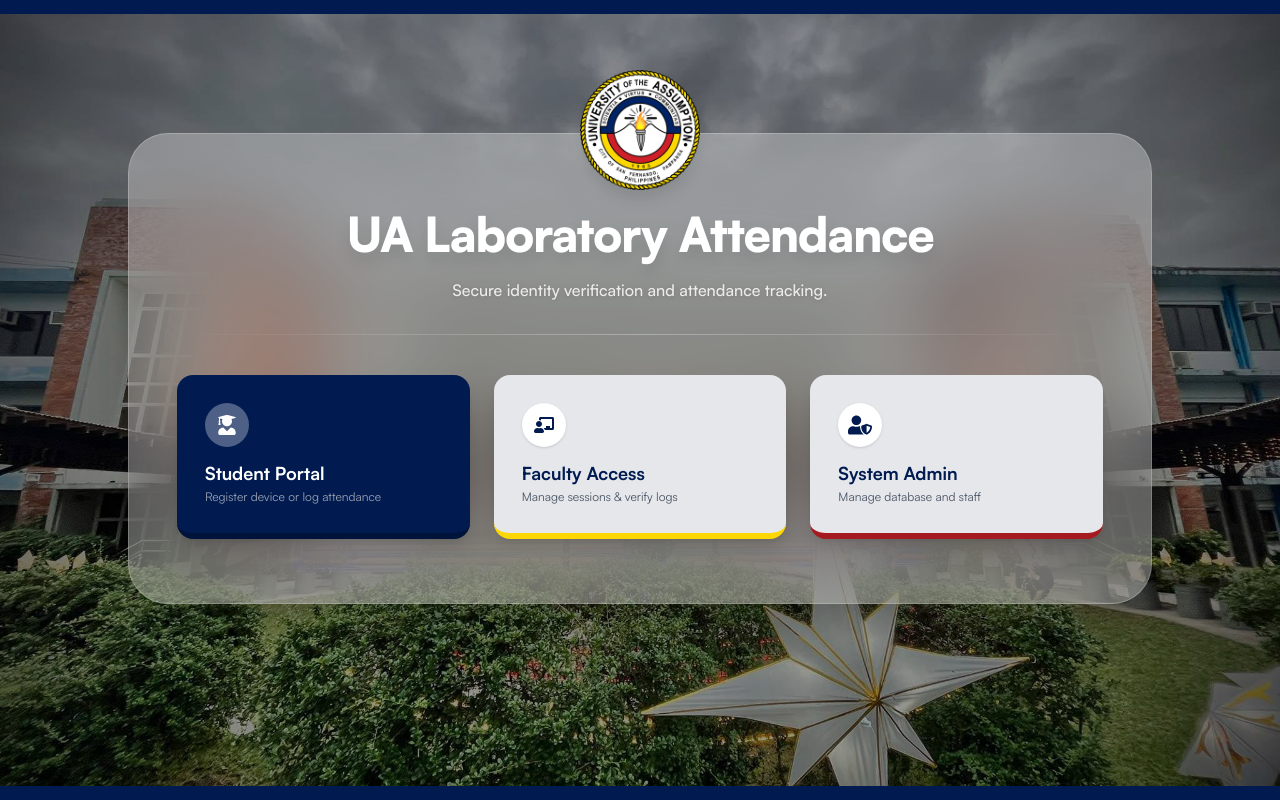
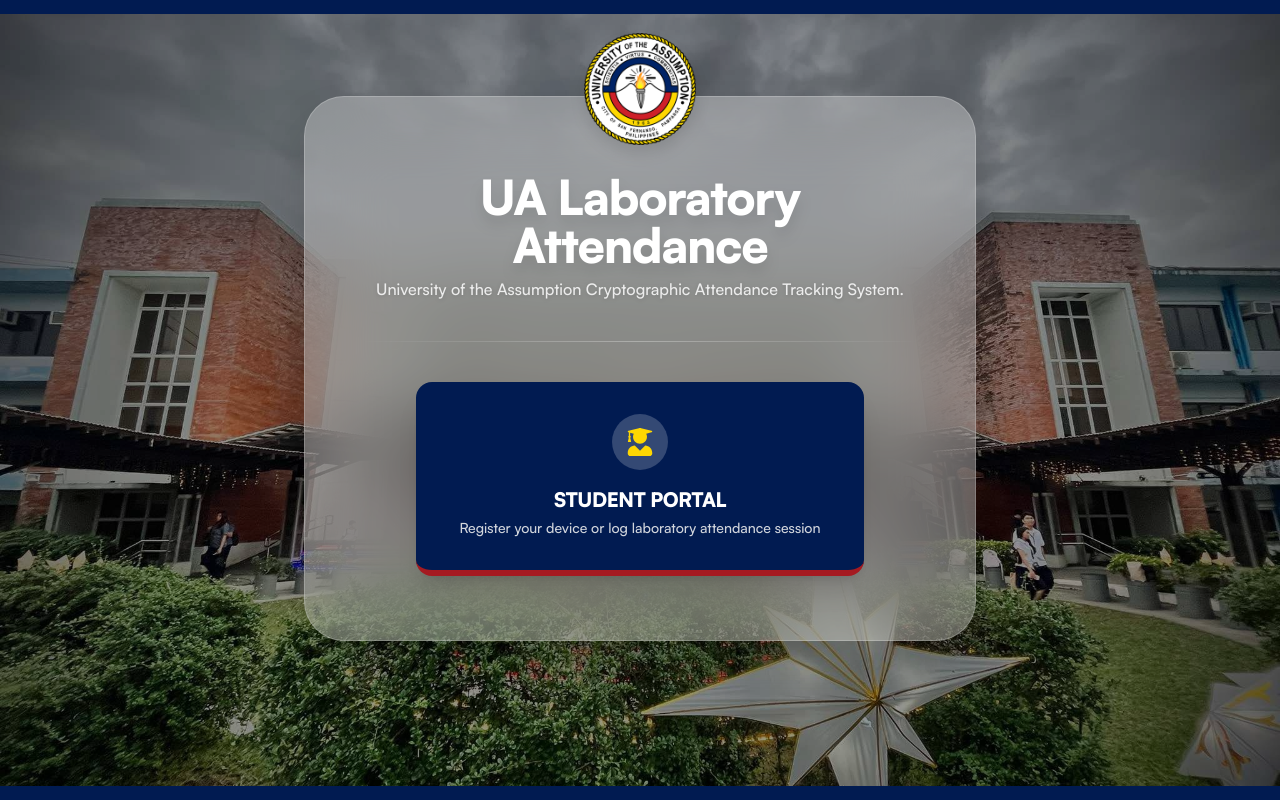
Before and after one commit to iyawnnn/Lab-Attendance, a Next.js app: page / in a window 1280 px wide. Built offline with nearby package versions, Linux system fonts and the light colour scheme.

Commit message:
feat: isolate student portal on landing page and implement server cookie session handling

```diff
--- a/app/actions.ts
+++ b/app/actions.ts
@@ -2,6 +2,7 @@
 
 import { PrismaClient } from "@prisma/client";
 import bcrypt from "bcryptjs";
+import { cookies } from "next/headers";
 
 const globalForPrisma = globalThis as unknown as { prisma: PrismaClient };
 const prisma = globalForPrisma.prisma || new PrismaClient();
@@ -401,11 +402,28 @@
     };
   if (passwordString !== masterPassword)
     return { success: false, message: "Invalid administrative credentials." };
+
+  // Store HTTP-only server cookie
+  const cookieStore = await cookies();
+  cookieStore.set("admin_session", "MASTER_ADMIN", {
+    httpOnly: true,
+    secure: process.env.NODE_ENV === "production",
+    sameSite: "lax",
+    maxAge: 60 * 60 * 12,
+    path: "/",
+  });
+
   return {
     success: true,
     adminId: "MASTER_ADMIN",
     name: "System Administrator",
   };
+}
+
+export async function logoutAdmin() {
+  const cookieStore = await cookies();
+  cookieStore.delete("admin_session");
+  return { success: true };
 }
 
 export async function fetchAdminData() {
@@ -628,6 +646,17 @@
       return { success: false, message: "Unauthorized access level." };
     const isMatch = await bcrypt.compare(passwordString, user.password);
     if (!isMatch) return { success: false, message: "Invalid credentials." };
+
+    // Store HTTP-only server cookie
+    const cookieStore = await cookies();
+    cookieStore.set("teacher_session", user.user_id, {
+      httpOnly: true,
+      secure: process.env.NODE_ENV === "production",
+      sameSite: "lax",
+      maxAge: 60 * 60 * 12,
+      path: "/",
+    });
+
     return {
       success: true,
       message: "Authentication successful.",
@@ -637,6 +666,12 @@
   } catch (error) {
     return { success: false, message: "Server error during authentication." };
   }
+}
+
+export async function logoutTeacher() {
+  const cookieStore = await cookies();
+  cookieStore.delete("teacher_session");
+  return { success: true };
 }
 
 export async function assignTeacherToMultipleSchedules(
--- a/app/admin/page.tsx
+++ b/app/admin/page.tsx
@@ -2,6 +2,7 @@
 
 import { useState, useEffect } from "react";
 import { get, set, del } from "idb-keyval";
+import { logoutAdmin } from "../actions";
 import {
   getAdminData,
   resetStudentDevice,
@@ -92,7 +93,8 @@
   }
 
   async function handleLogout() {
-    await del("authenticated_admin_id"); // Clear session
+    await logoutAdmin();
+    await del("authenticated_admin_id");
     setIsAuthenticated(false);
     setPassword("");
     setAdminId("");
--- a/app/page.tsx
+++ b/app/page.tsx
@@ -1,12 +1,11 @@
+// app/page.tsx
+
 import Link from "next/link";
-import { FaUserGraduate, FaUserShield, FaChalkboardTeacher } from "react-icons/fa";
+import { FaUserGraduate } from "react-icons/fa";
 
 export default function LandingPage() {
   return (
-
     <main className="relative min-h-[100dvh] w-full flex items-center justify-center p-4 sm:p-6 font-sans overflow-x-hidden border-t-[8px] sm:border-t-[14px] border-b-[8px] sm:border-b-[14px] border-[#011B51]">
-
-      {/* Background Image & Overlay */}
       <div className="absolute inset-0 z-0">
         <img
           src="/lab-background.jpg"
@@ -16,69 +15,38 @@
         <div className="absolute inset-0 bg-black/40"></div>
       </div>
 
-      {/* Main Frosted Glass Container */}
-      <div className="relative z-10 w-full max-w-5xl bg-white/30 backdrop-blur-2xl border border-white/20 rounded-[1.5rem] sm:rounded-[2.5rem] px-5 py-10 sm:px-12 sm:py-16 text-center shadow-2xl my-10 sm:mt-[-3vh]">
-
-        {/* Overlapping Top Logo */}
+      <div className="relative z-10 w-full max-w-2xl bg-white/30 backdrop-blur-2xl border border-white/20 rounded-[1.5rem] sm:rounded-[2.5rem] px-6 py-12 sm:px-14 sm:py-16 text-center shadow-2xl my-10 sm:mt-[-3vh]">
         <div className="absolute -top-10 sm:-top-16 left-1/2 transform -translate-x-1/2">
           <img
             src="/ua-logo.png"
             alt="UA Logo"
-            className="w-20 h-20 sm:w-30 sm:h-30 object-contain drop-shadow-xl"
+            className="w-20 h-20 sm:w-28 sm:h-28 object-contain drop-shadow-xl"
           />
         </div>
 
-        {/* Header Text */}
-        <h1 className="text-3xl sm:text-4xl lg:text-5xl font-black text-[#FFFFFF] tracking-tight mb-1 mt-4 sm:mt-3 drop-shadow-xl">
+        <h1 className="text-3xl sm:text-4xl lg:text-5xl font-black text-[#FFFFFF] tracking-tight mb-2 mt-4 sm:mt-3 drop-shadow-xl">
           UA Laboratory Attendance
         </h1>
-        <p className="text-[#F7F7F7]/90 font-medium text-xs sm:text-base mb-6 sm:mb-8 mt-3 sm:mt-5 drop-shadow-sm">
-          Secure identity verification and attendance tracking.
+        <p className="text-[#F7F7F7]/90 font-medium text-xs sm:text-base mb-8 sm:mb-10 mt-2 drop-shadow-sm">
+          University of the Assumption Cryptographic Attendance Tracking System.
         </p>
 
-        {/* Visual Separator Line */}
         <div className="w-full h-px bg-gradient-to-r from-transparent via-white/30 to-transparent mb-8 sm:mb-10" />
 
-        {/* CARDS GRID */}
-        <div className="grid grid-cols-1 md:grid-cols-3 gap-4 sm:gap-6 w-full mx-auto">
-
-          {/* STUDENT PORTAL CARD */}
-          <Link
-            href="/student"
-            className="group flex flex-col items-start justify-center p-5 sm:p-7 bg-[#011B51] text-white rounded-xl sm:rounded-2xl transition-all duration-300 shadow-lg hover:shadow-2xl sm:hover:-translate-y-1 border-b-[6px] border-b-[#00133b]"
-          >
-            <div className="w-10 h-10 sm:w-11 sm:h-11 flex items-center justify-center rounded-full bg-white/30 mb-3 transition-colors">
-              <FaUserGraduate className="w-4 h-4 sm:w-5 sm:h-5 text-[#fdfdfd]" />
-            </div>
-            <h2 className="text-base sm:text-lg font-bold mb-0.5">Student Portal</h2>
-            <p className="text-[10px] sm:text-xs text-gray-400 text-left">Register device or log attendance</p>
-          </Link>
-
-          {/* FACULTY ACCESS CARD */}
-          <Link
-            href="/teacher"
-            className="group flex flex-col items-start justify-center p-5 sm:p-7 bg-[#e5e7eb] text-[#011B51] rounded-xl sm:rounded-2xl transition-all duration-300 shadow-lg hover:shadow-2xl sm:hover:-translate-y-1 border-b-[6px] border-b-[#FED702]"
-          >
-            <div className="w-10 h-10 sm:w-11 sm:h-11 flex items-center justify-center rounded-full bg-white mb-3 shadow-sm">
-              <FaChalkboardTeacher className="w-4 h-4 sm:w-5 sm:h-5 text-[#011B51]" />
-            </div>
-            <h2 className="text-base sm:text-lg font-bold mb-0.5">Faculty Access</h2>
-            <p className="text-[10px] sm:text-xs text-gray-600 text-left">Manage sessions & verify logs</p>
-          </Link>
-
-          {/* SYSTEM ADMIN CARD */}
-          <Link
-            href="/admin"
-            className="group flex flex-col items-start justify-center p-5 sm:p-7 bg-[#e5e7eb] text-[#011B51] rounded-xl sm:rounded-2xl transition-all duration-300 shadow-lg hover:shadow-2xl sm:hover:-translate-y-1 border-b-[6px] border-b-[#A51A21]"
-          >
-            <div className="w-10 h-10 sm:w-11 sm:h-11 flex items-center justify-center rounded-full bg-white mb-3 shadow-sm">
-              <FaUserShield className="w-5 h-5 sm:w-6 sm:h-6 text-[#011B51]" />
-            </div>
-            <h2 className="text-base sm:text-lg font-bold mb-0.5">System Admin</h2>
-            <p className="text-[10px] sm:text-xs text-gray-600 text-left">Manage database and staff</p>
-          </Link>
-
-        </div>
+        <Link
+          href="/student"
+          className="group flex flex-col items-center justify-center p-6 sm:p-8 bg-[#011B51] hover:bg-[#022a7a] text-white rounded-xl sm:rounded-2xl transition-all duration-300 shadow-xl hover:shadow-2xl border-b-[6px] border-b-[#A51A21] w-full max-w-md mx-auto"
+        >
+          <div className="w-12 h-12 sm:w-14 sm:h-14 flex items-center justify-center rounded-full bg-white/20 mb-4 transition-colors">
+            <FaUserGraduate className="w-6 h-6 sm:w-7 sm:h-7 text-[#FED702]" />
+          </div>
+          <h2 className="text-lg sm:text-xl font-black uppercase tracking-tight mb-1">
+            Student Portal
+          </h2>
+          <p className="text-xs sm:text-sm text-gray-300 font-medium text-center">
+            Register your device or log laboratory attendance session
+          </p>
+        </Link>
       </div>
     </main>
   );
--- a/app/teacher/page.tsx
+++ b/app/teacher/page.tsx
@@ -2,6 +2,7 @@
 
 import { useState, useEffect } from "react";
 import { get, set, del } from "idb-keyval";
+import { logoutTeacher } from "../actions";
 import { loginTeacher, getTeacherDashboardData, changeTeacherPassword } from "../actions";
 import SessionTab from "./components/SessionTab";
 import SchedulesTab from "./components/SchedulesTab";
@@ -98,6 +99,7 @@
   }
 
   async function handleLogout() {
+    await logoutTeacher();
     await del("authenticated_teacher_id");
     await del("authenticated_teacher_name");
     setIsAuthenticated(false);
@@ -159,7 +161,7 @@
             <div className="flex flex-row lg:flex-col items-center lg:items-start space-x-4 lg:space-x-0">
               <img src="/ua-logo.png" alt="UA Logo" className="w-12 h-12 sm:w-16 lg:w-20 object-contain lg:mb-8 drop-shadow-xl shrink-0" />
               <h1 className="text-2xl sm:text-4xl lg:text-5xl xl:text-6xl font-black text-white tracking-tight leading-tight uppercase drop-shadow-2xl">
-                Instructor <br className="hidden lg:block"/>
+                Instructor <br className="hidden lg:block" />
                 <span className="text-[#FED702]">Portal</span>
               </h1>
             </div>
--- /dev/null
+++ b/middleware.ts
@@ -0,0 +1,14 @@
+// middleware.ts
+
+import { NextResponse } from "next/server";
+import type { NextRequest } from "next/server";
+
+export function middleware(request: NextRequest) {
+  // Allows direct URL access to /teacher and /admin login screens
+  // HTTP-only session cookies handle authorization for backend server actions
+  return NextResponse.next();
+}
+
+export const config = {
+  matcher: ["/admin/:path*", "/teacher/:path*"],
+};
```
